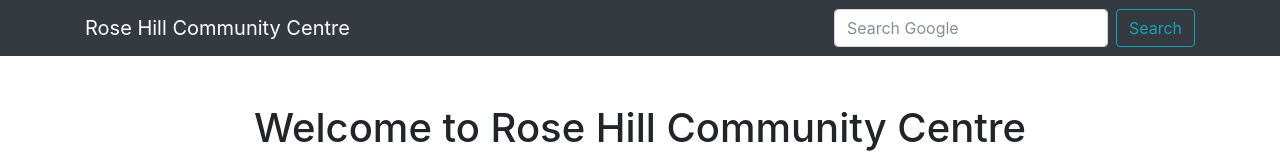
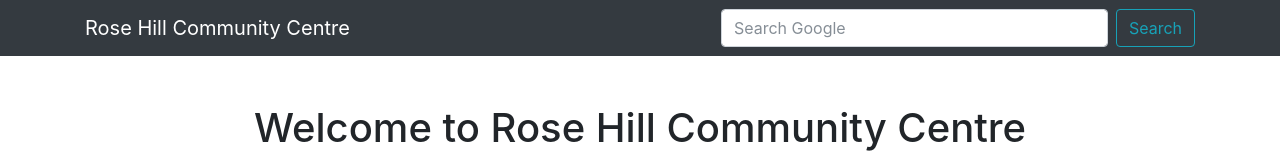
Before and after one commit to OxfordCityCouncil/rosehill, a website: page index.html in a window 1280 px wide. Shown: the top 160 px of the page. Drawn offline with Linux system fonts and the light colour scheme.

Commit message:
Update index.html

```diff
--- a/index.html
+++ b/index.html
@@ -45,7 +45,7 @@
 
 </ul>
             <form class="form-inline" method="get" action="https://www.google.com/search">
-              <input class="form-control mr-sm-2" type="text" name="g" placeholder="Search Google" aria-label="Search" value="">
+              <input class="form-control mr-sm-2" type="text" size="31" name="q" placeholder="Search Google" aria-label="Search" value="">
               <button class="btn btn-outline-info my-2 my-sm-0" type="submit">Search</button>
             </form>
         </div>
```
